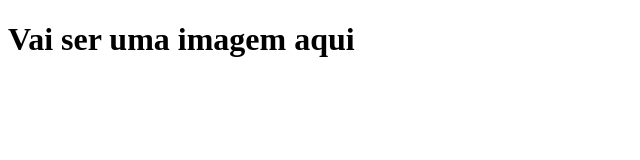
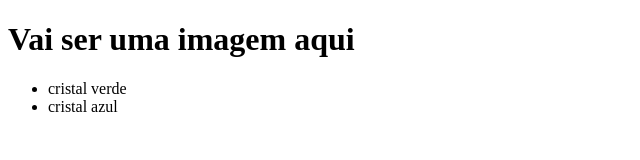
Before and after one commit to nataliamanu/natalia, a plain HTML site: page index.html in a window 1280 px wide. Shown: the whole page, without its empty margins (0-640 px from the left). Drawn offline with Linux system fonts and the light colour scheme.

Commit message:
Add files via upload

```diff
--- a/index.html
+++ b/index.html
@@ -5,9 +5,14 @@
     <meta http-equiv="X-UA-Compatible" content="IE=edge">
     <meta name="viewport" content="width=device-width, initial-scale=1.0">
     <title>Document</title>
+    <link rel="stylesheet" href="style.css">
 </head>
 <body>
     <h1>Vai ser uma imagem aqui</h1>
+    <ul>
+        <li>cristal verde</li>
+        <li>cristal azul</li>
+    <ul>
 
 </body>
 </html>
```
